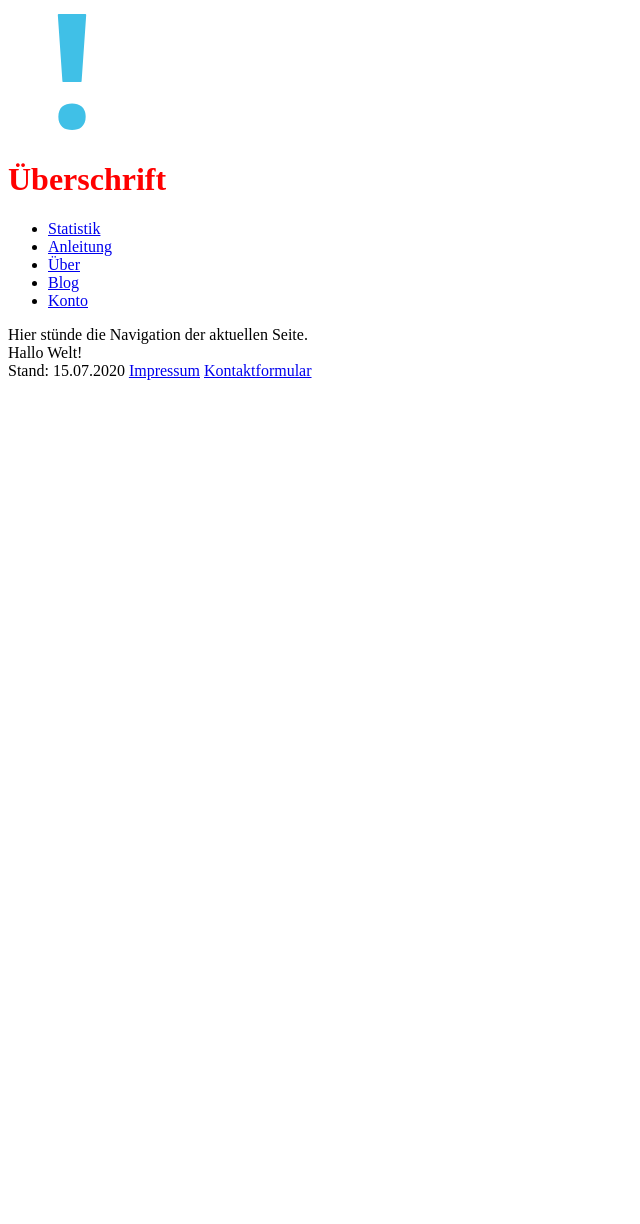
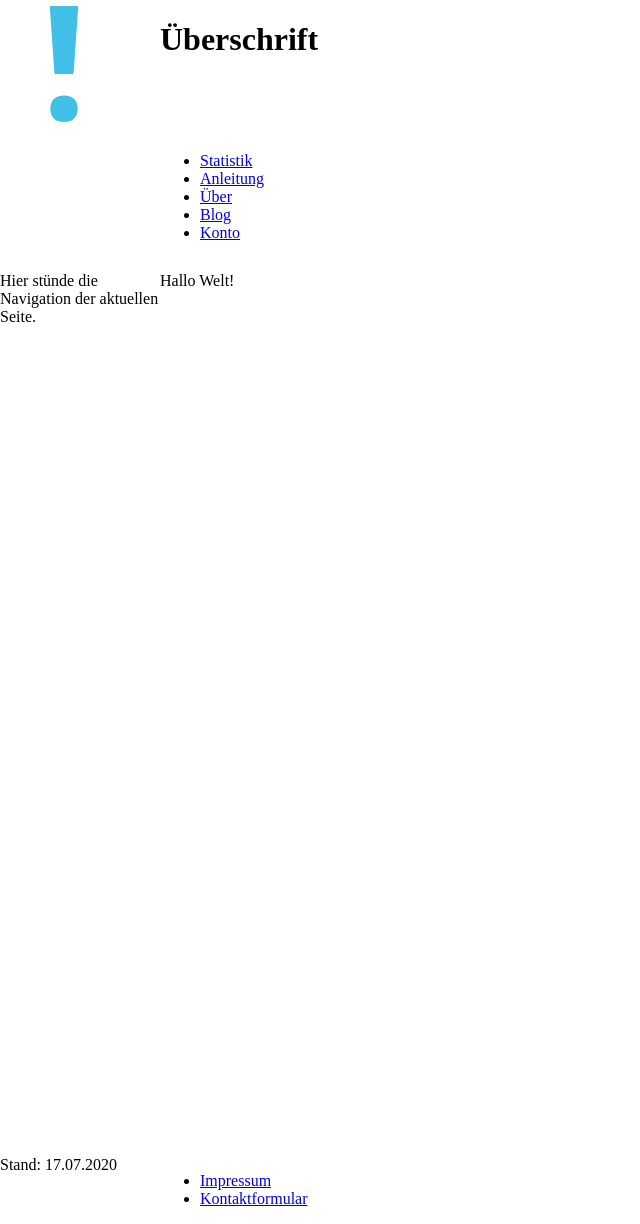
Before and after one commit to dbs-vis/dbs-vis, a PHP site: page / in a window 1280 px wide. Shown: the whole page, without its empty margins (0-640 px from the left). Before the commit the page ends 380 px from the top, so only its background shows below. Run offline with PHP 8.4, Linux system fonts and the light colour scheme.

Commit message:
Create grid layout

```diff
--- a/index.html
+++ b/index.html
@@ -8,10 +8,10 @@
 	</head>
 	<body>
 		<header>
-			<a href="index.html">
+			<a href="index.html" id="logo">
 				<img alt="Logo" src="logo.svg">
 			</a>
-			<h1>Überschrift</h1>
+			<h1 id="headline">Überschrift</h1>
 		</header>
 		<nav>
 			<ul>
@@ -29,9 +29,11 @@
 			Hallo Welt!
 		</main>
 		<footer>
-			Stand: 15.07.2020
-			<a href="impressum.html">Impressum</a>
-			<a href="stop.html">Kontaktformular</a>
+			<aside id="status">Stand: 17.07.2020</aside>
+			<ul>
+				<li><a href="impressum.html">Impressum</a></li>
+				<li><a href="stop.html">Kontaktformular</a></li>
+			</ul>
 		</footer>
 	</body>
 </html>
--- a/stylesheet.css
+++ b/stylesheet.css
@@ -1,3 +1,45 @@
-h1 {
-	color: red;
+body {
+    display: grid;
+	grid-template-columns: 1fr 7fr;
+	grid-template-rows: 2fr 2fr 13fr 1fr;
+	margin: 0 auto;
+    max-width: 100em;
 }
+header {
+	grid-column: 1 / 3;
+	grid-row: 1 / 3;
+	display: grid;
+	grid-template-columns: 1fr 7fr;
+	grid-template-rows: 2fr 2fr;
+}
+#logo {
+	grid-column: 1 / 2;
+	grid-row: 1 / 3;
+}
+#headline {
+	grid-column: 2 / 3;
+	grid-row: 1 / 2;
+}
+nav {
+	grid-column: 2 / 3;
+	grid-row: 2 / 3;
+}
+aside {
+	grid-column: 1 / 2;
+	grid-row: 3 / 4;
+}
+main {
+	grid-column: 2 / 3;
+	grid-row: 3 / 4;
+}
+footer {
+	grid-column: 1 / 3;
+	grid-row: 4 / 5;
+	display: grid;
+	grid-template-columns: 1fr 7fr;
+	grid-template-rows: 1fr;
+}
+#status {
+	grid-column: 1 / 2;
+	grid-row: 1 / 2;
+}
```
